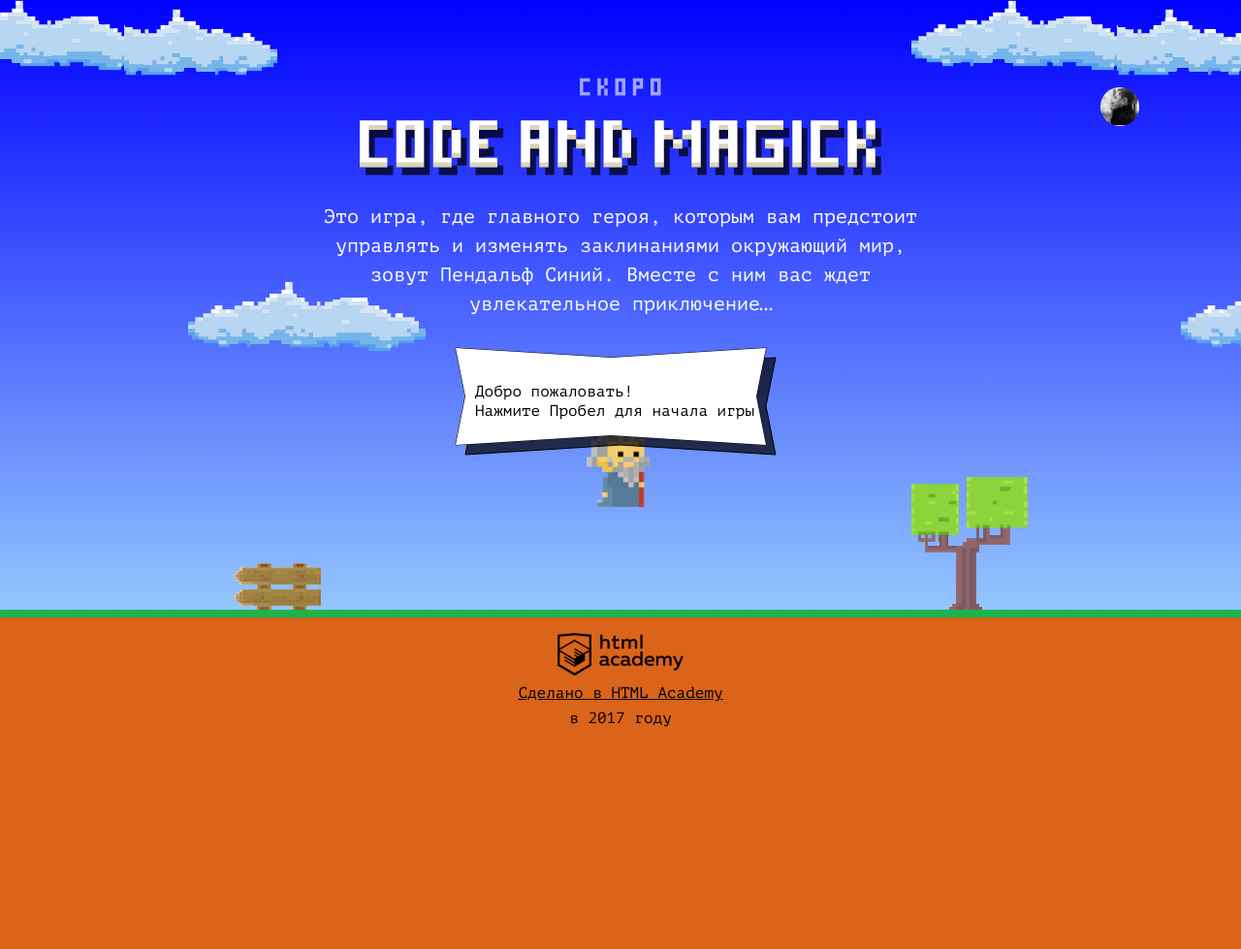
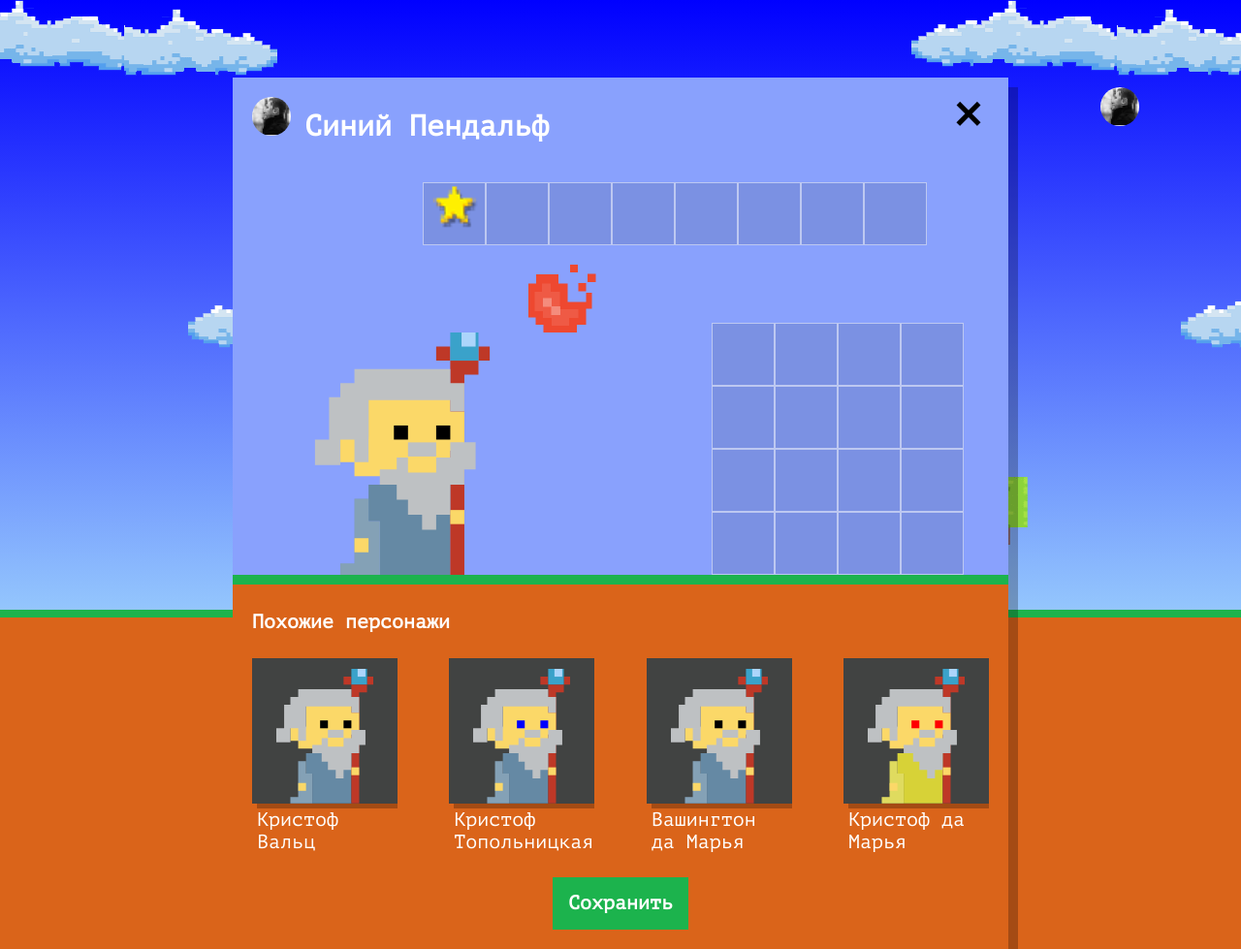
Before and after one commit to dasha326/221124-code-and-magick-21, a website: page index.html in a window 1280 px wide. Shown: the whole page at 97% size. Before the commit the page ends 800 px from the top, so only its background shows below. Drawn offline with Linux system fonts and the light colour scheme.

Commit message:
Учебный проект: нас орда

```diff
--- a/index.html
+++ b/index.html
@@ -200,6 +200,7 @@
         return gameFieldHeight / 3;
     }
 </script>
+<script src="js/setup.js"></script>
 <script src="js/stat.js"></script>
 <script src="js/game.js"></script>
 
--- /dev/null
+++ b/js/setup.js
@@ -0,0 +1,43 @@
+'use strict';
+
+let setup = document.querySelector('.setup');
+setup.classList.remove('hidden');
+
+function randomInteger(min, max) {
+  let rand = min + Math.random() * (max + 1 - min);
+  return Math.floor(rand);
+}
+let wizarName = ['Иван', 'Хуан Себастьян', 'Мария', 'Кристоф', 'Виктор', 'Юлия', 'Люпита', 'Вашингтон'];
+let wizardSecondName = ['да Марья', 'Верон', 'Мирабелла', 'Вальц', 'Онопко', 'Топольницкая', 'Нионго', 'Ирвинг'];
+let wizardCoaColor = ['rgb(101, 137, 164)', 'rgb(241, 43, 107)', 'rgb(146, 100, 161)', 'rgb(56, 159, 117)', 'rgb(215, 210, 55)','rgb(0, 0, 0)'];
+let wizarEyesColor= ['black', 'red', 'blue', 'yellow','green'];
+let wizardArr = [];
+
+for (let i = 0; i <= 4; i++) {
+  wizardArr[i] = {
+    name: wizarName[randomInteger(0, wizarName.length - 1)] + ' ' + wizardSecondName[randomInteger(0, wizardSecondName.length - 1)],
+    coatColor: wizardCoaColor[randomInteger(0, wizardCoaColor.length - 1)],
+    eyesColor: wizarEyesColor[randomInteger(0, wizarEyesColor.length - 1)],
+  };
+}
+
+let similarListElement = document.querySelector('.setup-similar-list');
+let similarWizardTemplate = document.querySelector('#similar-wizard-template').content.querySelector('.setup-similar-item');
+let faragment = document.createDocumentFragment();
+
+let renderWizard = function (wizard) {
+  let wizardElement = similarWizardTemplate.cloneNode(true);
+
+  wizardElement.querySelector('.setup-similar-label').textContent = wizard.name;
+  wizardElement.querySelector('.wizard-coat').style.fill = wizard.coatColor;
+  wizardElement.querySelector('.wizard-eyes').style.fill = wizard.eyesColor;
+
+  return wizardElement;
+};
+
+for (let j = 0; j < wizardArr.length - 1; j++) {
+  faragment.appendChild(renderWizard(wizardArr[j]));
+}
+similarListElement.appendChild(faragment);
+let setupSimilar = document.querySelector('.setup-similar');
+setupSimilar.classList.remove('hidden');
```
